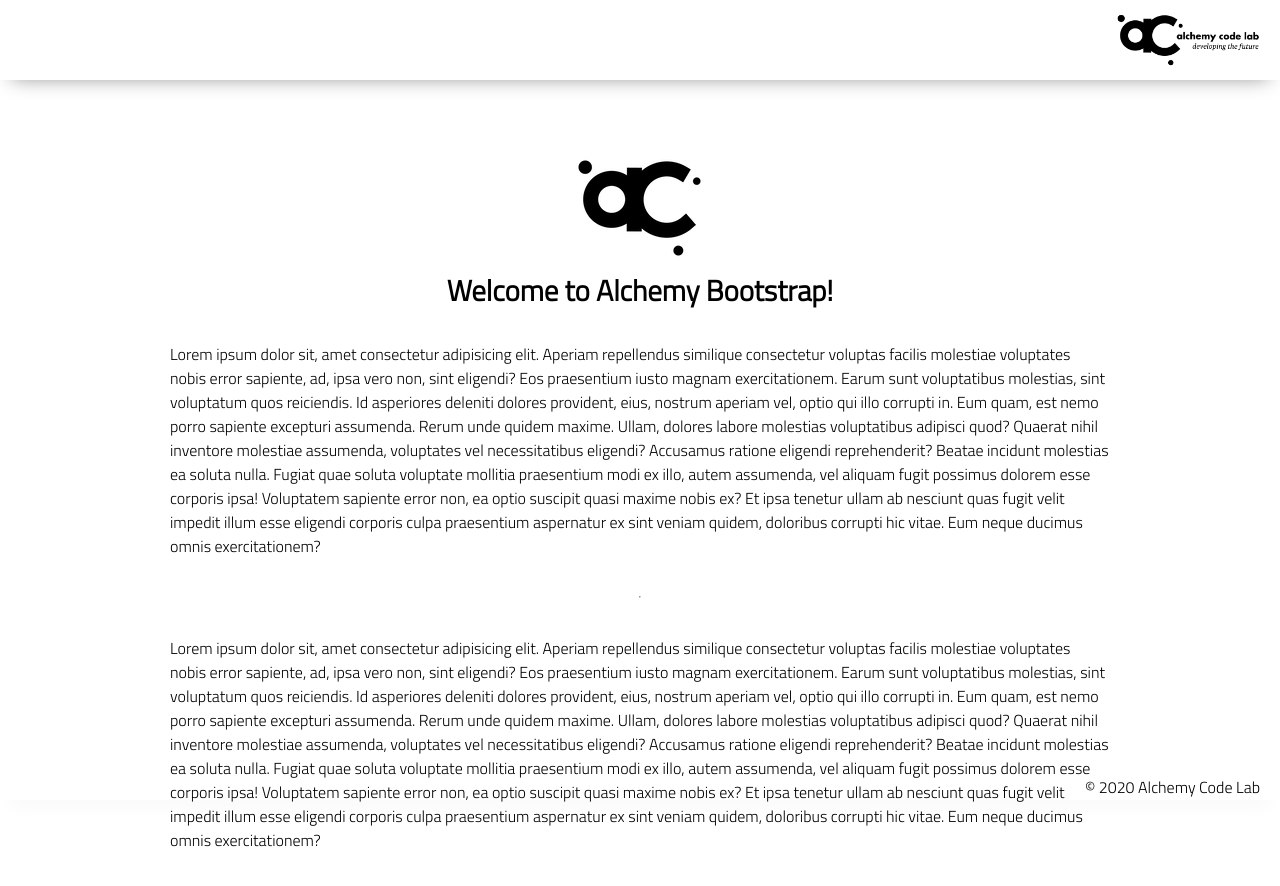
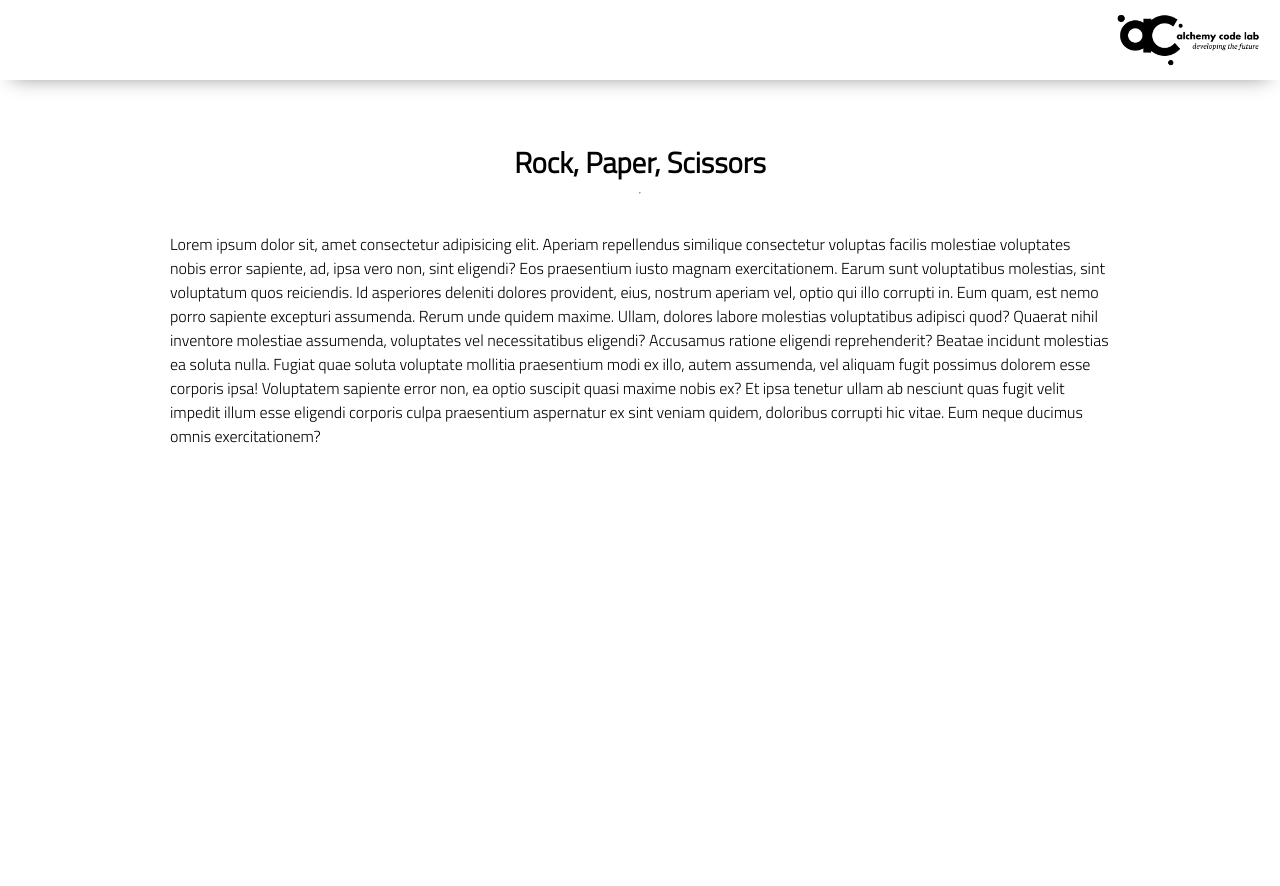
Before and after one commit to kylemayer/f1-lab03-rps, a plain HTML site: page index.html in a window 1280 px wide. After the commit the page ends 800 px from the top, so only its background shows below. Drawn offline with Linux system fonts and the light colour scheme.

Commit message:
begin layout

```diff
--- a/index.html
+++ b/index.html
@@ -9,7 +9,7 @@
     <link rel="stylesheet" href="./styles/reset.css">
     <link rel="stylesheet" href="./styles/style.css">
     <link rel="stylesheet" href="./styles/home.css">
-    <title>Document</title>
+    <title>Rock, Paper, Scissors</title>
 </head>
 
 <body>
@@ -20,28 +20,14 @@
     </header>
     <main>
         <section class="main-section">
-            <img class="main-logo" src="assets/alchemy-logo.png" />
             <h2>
-                Welcome to Alchemy Bootstrap!
+                Rock, Paper, Scissors
             </h2>
 
-            <p>
-                Lorem ipsum dolor sit, amet consectetur adipisicing elit. Aperiam repellendus similique consectetur
-                voluptas facilis molestiae voluptates nobis error sapiente, ad, ipsa vero non, sint eligendi? Eos
-                praesentium iusto magnam exercitationem.
-                Earum sunt voluptatibus molestias, sint voluptatum quos reiciendis. Id asperiores deleniti dolores
-                provident, eius, nostrum aperiam vel, optio qui illo corrupti in. Eum quam, est nemo porro sapiente
-                excepturi assumenda.
-                Rerum unde quidem maxime. Ullam, dolores labore molestias voluptatibus adipisci quod? Quaerat nihil
-                inventore molestiae assumenda, voluptates vel necessitatibus eligendi? Accusamus ratione eligendi
-                reprehenderit? Beatae incidunt molestias ea soluta nulla.
-                Fugiat quae soluta voluptate mollitia praesentium modi ex illo, autem assumenda, vel aliquam fugit
-                possimus dolorem esse corporis ipsa! Voluptatem sapiente error non, ea optio suscipit quasi maxime nobis
-                ex?
-                Et ipsa tenetur ullam ab nesciunt quas fugit velit impedit illum esse eligendi corporis culpa
-                praesentium aspernatur ex sint veniam quidem, doloribus corrupti hic vitae. Eum neque ducimus omnis
-                exercitationem?
-            </p>
+            <label>
+
+
+            </label>
             <hr />
             <p>
                 Lorem ipsum dolor sit, amet consectetur adipisicing elit. Aperiam repellendus similique consectetur
@@ -63,9 +49,6 @@
 
         </section>
     </main>
-    <footer>
-        <div class="copy gutter-right">&copy; 2020 Alchemy Code Lab</div>
-    </footer>
 
     <script type="module" src="./app.js"></script>
 </body>
--- /dev/null
+++ b/utils.js
@@ -0,0 +1,3 @@
+export function didUserGuessCorrect(userGuess, computerThrow) {
+    return userGuess === computerThrow;
+}
```
Also changed, not shown: test/example.test.js (+1 -1 lines).
